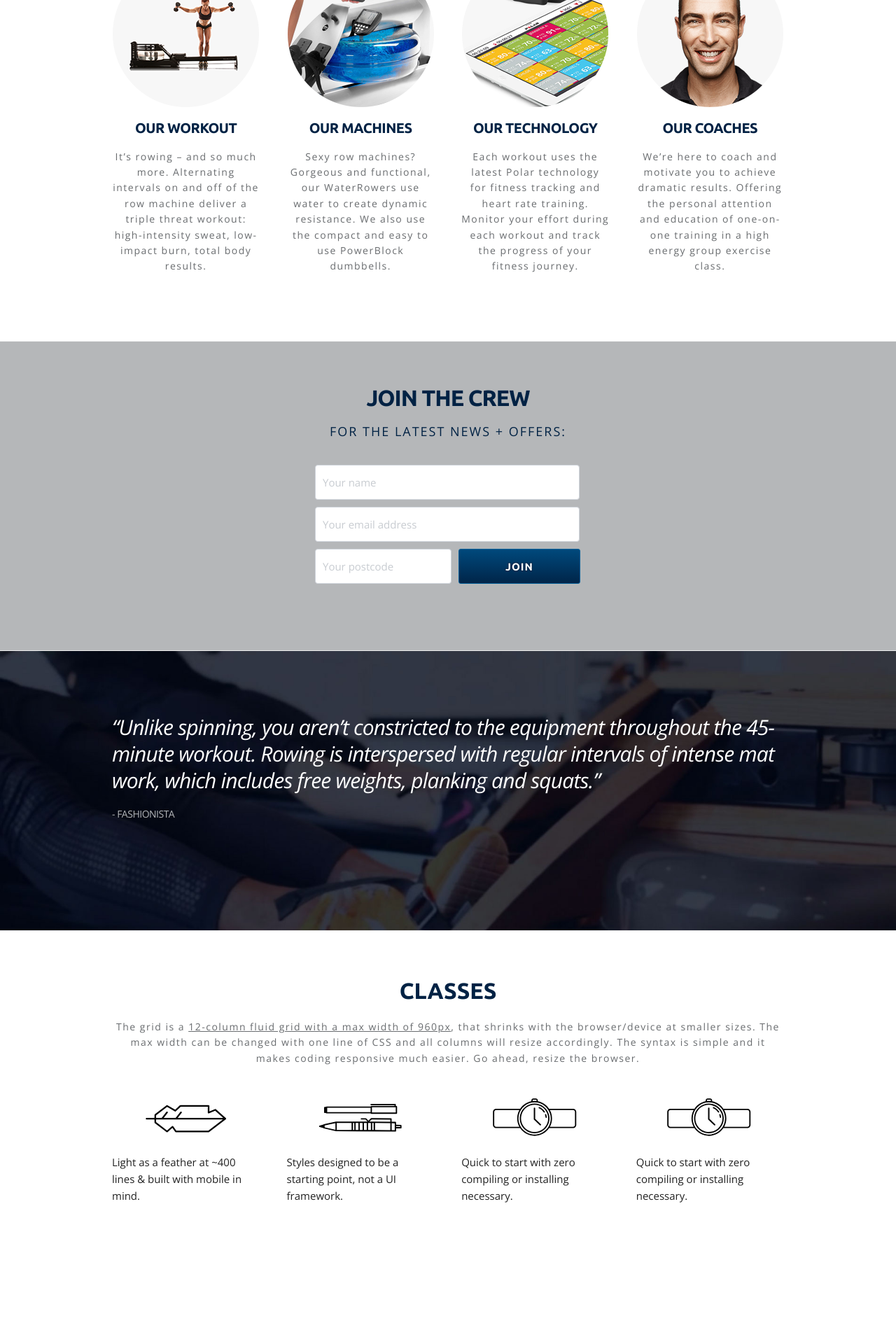
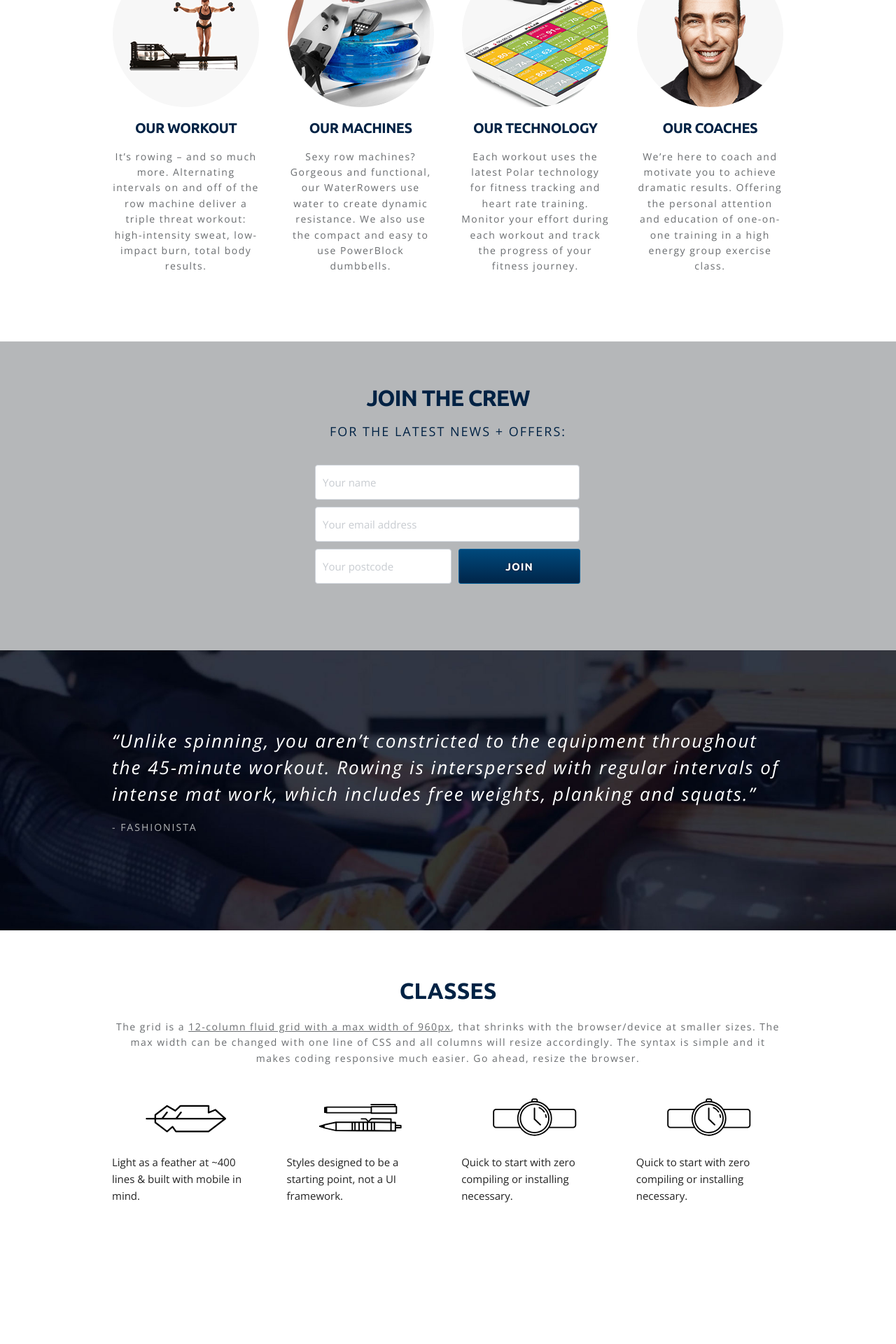
Before and after one commit to ambit/bodyrow, a Jekyll site: the page built from index.html, in a window 1280 px wide. Shown: the part 1204-3124 px from the top of the page at 70% size. Built offline with Jekyll 4.4.1, drawn with Linux system fonts in a browser that asks for light colours; nearby versions of some CDN libraries.

Commit message:
letter spacing on quote

```diff
--- a/css/style.css
+++ b/css/style.css
@@ -329,25 +329,26 @@ a#button:focus {
   -webkit-background-size: cover;
   -moz-background-size: cover;
   -o-background-size: cover;
-  background-size: cover; }
+  background-size: cover;
+  border-top: none; }
 #bodyrow-quote h4 {
-  padding-top: 30px;
+  padding-top: 50px;
   line-height: 38px;
   text-align: left;
-  font-size: 30px;
+  font-size: 26px;
   font-family: 'Open Sans', sans-serif;
   font-weight: 300;
   font-style: italic;
-  color: #ffffff;
-}
+  letter-spacing: 0.2rem;
+  color: #ffffff; }
 #bodyrow-quote h5 {
   line-height: 18px;
   text-align: left;
   font-size: 14px;
   font-family: 'Open Sans', sans-serif;
   font-weight: 300;
-  color: #b5b7b9;
-}
+  letter-spacing: 0.2rem;
+  color: #b5b7b9; }
 
 
 /* Phone size */
```
